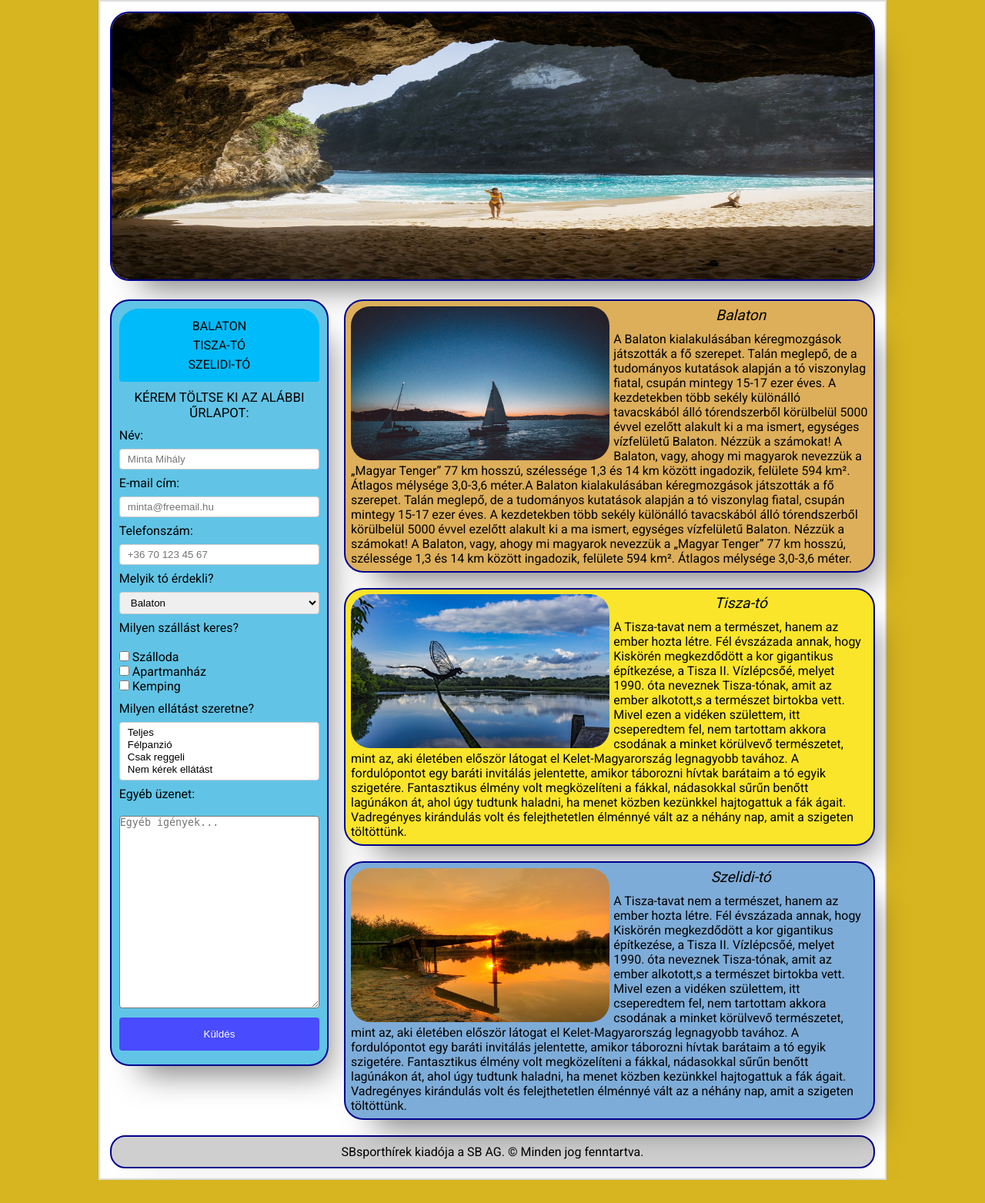
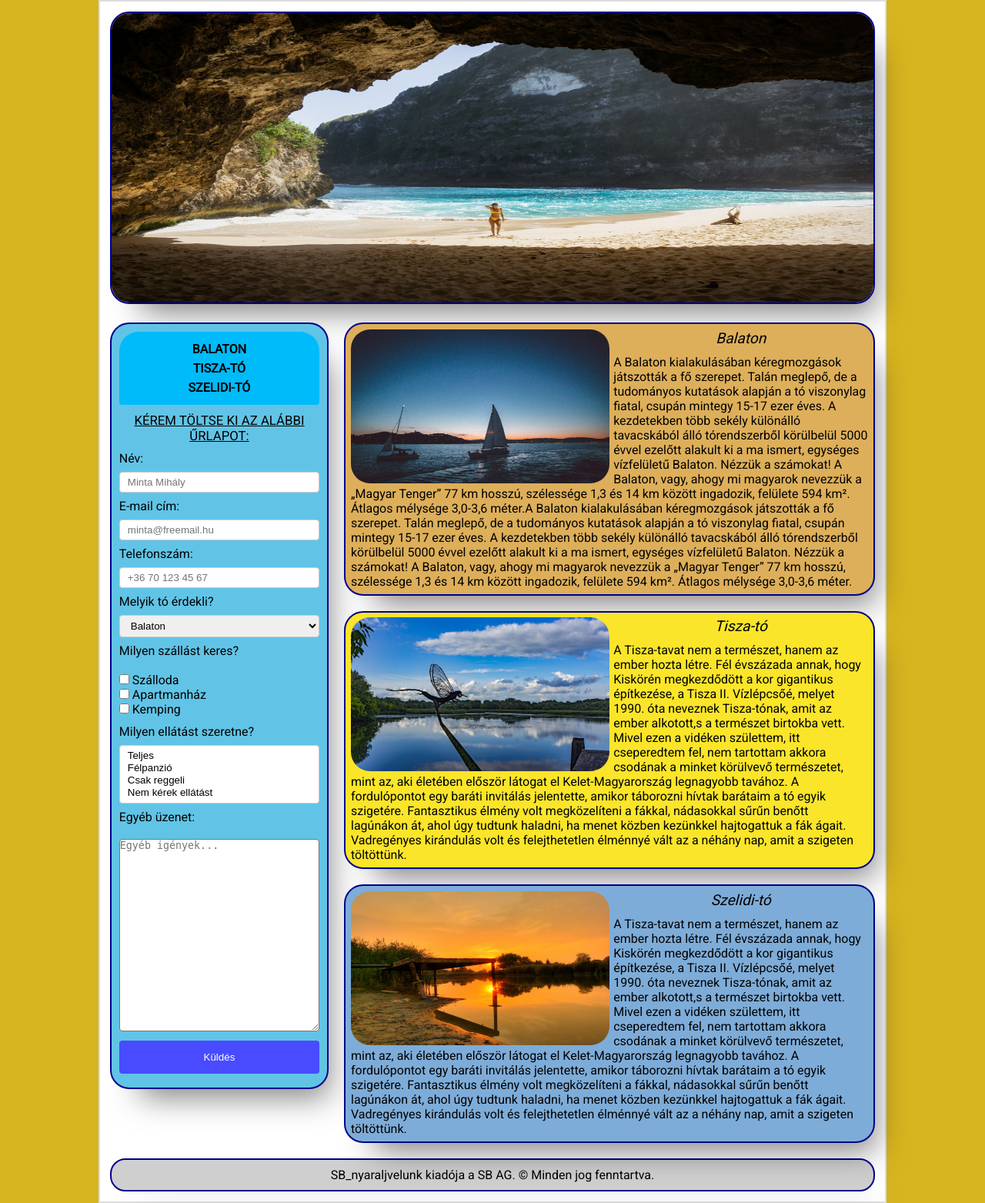
Before and after one commit to bencestab/Bootcamp_Html_Css_Js_Sport_Website, a PHP site: page / in a window 1280 px wide. Shown: the whole page at 77% size. Before the commit the page ends 1533 px from the top, so only its background shows below. Run offline with PHP 8.4, Linux system fonts and the light colour scheme; some web fonts are replaced.

Commit message:
points..

```diff
--- a/HF_Resp/css/style.css
+++ b/HF_Resp/css/style.css
@@ -38,6 +38,7 @@ li {
     font-size: 105%;
     padding: 5px;
     margin: 5px;
+    text-decoration: underline;
 }
 
 section {
@@ -104,7 +105,7 @@ header img{
     border-radius: 25px;
     border: 2px solid rgb(0, 0, 141);
     width: 100%;
-    height: 350px;
+    height: 380px;
     box-shadow: 20px 30px 40px -20px rgba(0, 0, 0, .5);
 }
 .grid-container {
@@ -181,4 +182,4 @@ footer {
 
 /* Kérdések:
 Az a- ra rárak egy border, ha a hivatkozására rákattintok és újratöltöm az oldalt, viszont utána akárhova kattintok,
-el is tűnik az a border...miért van ez */
+el is tűnik az a border...miért van ez || !!!!  form action method=get/post megnezni !!!! */
--- a/HF_Resp/index.html
+++ b/HF_Resp/index.html
@@ -9,7 +9,7 @@
     <link
         href="https://fonts.googleapis.com/css2?family=Hubballi&family=Montserrat:ital@1&family=Roboto&family=Rubik&family=Smooch+Sans&display=swap"
         rel="stylesheet">
-    <title>Nyaralj velünk</title>
+    <title>SB | Nyaralj velünk!</title>
 </head>
 
 <body>
@@ -24,9 +24,9 @@
                 <aside>
                     <nav>
                         <ul>
-                            <li><a href="#balaton">Balaton</a></li>
-                            <li><a href="#tiszato">Tisza-tó</a></li>
-                            <li><a href="#szelidito">Szelidi-tó</a></li>
+                            <li><a href="#balaton"><b>Balaton</b></a></li>
+                            <li><a href="#tiszato"><b>Tisza-tó</b></a></li>
+                            <li><a href="#szelidito"><b>Szelidi-tó</b></a></li>
                         </ul>
                     </nav>
 
@@ -150,7 +150,7 @@
         </div>
 
         <footer>
-            <div>SBsporthírek kiadója a SB AG. © Minden jog fenntartva.</div>
+            <div>SB_nyaraljvelunk kiadója a SB AG. © Minden jog fenntartva.</div>
         </footer>
     </div>
 </body>
```
